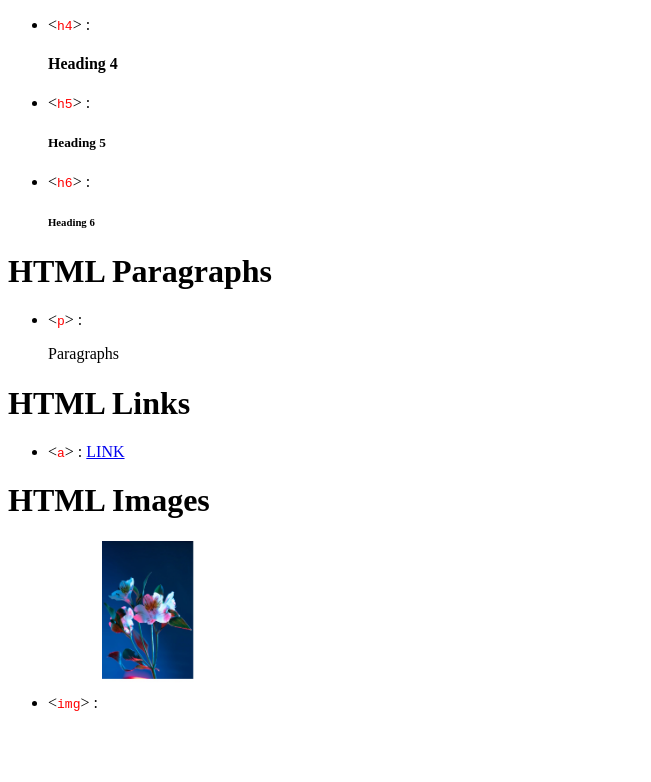
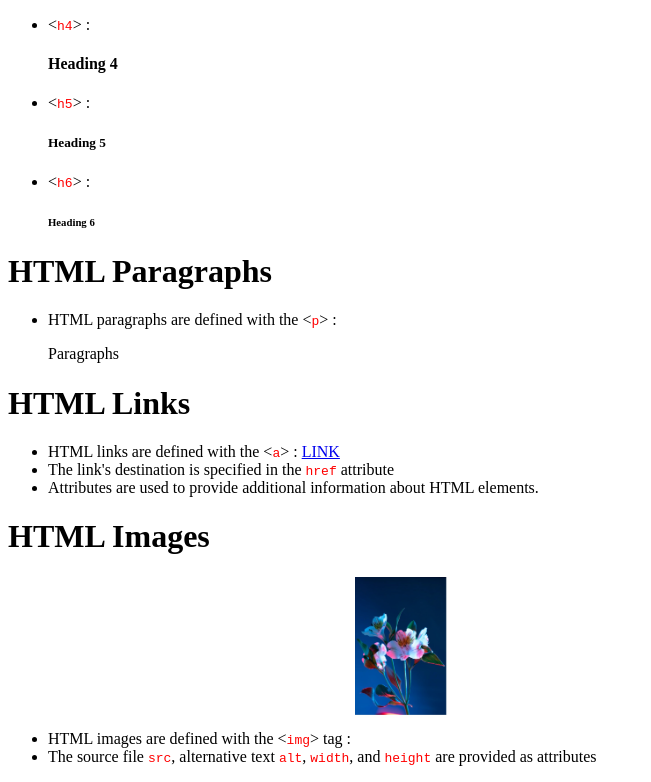
Before and after one commit to bosgadang/bosgadang.github.io, a plain HTML site: page index.html in a window 1280 px wide. Shown: the part 558-1340 px from the top of the page, without its empty margins (0-651 px from the left). Before the commit the page ends 1286 px from the top, so only its background shows below. Drawn offline with Linux system fonts and the light colour scheme.

Commit message:
HTML Basic

```diff
--- a/index.html
+++ b/index.html
@@ -69,21 +69,33 @@
     <h1>HTML Paragraphs</h1>
     <ul>
         <li>
-            <<code class="bgd-codespan">p</code>> : <p>Paragraphs</p>
+            HTML paragraphs are defined with the <<code class="bgd-codespan">p</code>> : <p>Paragraphs</p>
         </li>
     </ul>
 
     <h1>HTML Links</h1>
     <ul>
         <li>
-            <<code class="bgd-codespan">a</code>> : <a href="#">LINK</a>
+            HTML links are defined with the <<code class="bgd-codespan">a</code>> : <a href="#">LINK</a>
+        </li>
+        <li>
+            The link's destination is specified in the <code class="bgd-codespan">href</code> attribute
+        </li>
+        <li>
+            Attributes are used to provide additional information about HTML elements.
         </li>
     </ul>
 
     <h1>HTML Images</h1>
     <ul>
         <li>
-            <<code class="bgd-codespan">img</code>> : <img src="image_1.jpg" alt="Image 1" width="418">
+            HTML images are defined with the <<code class="bgd-codespan">img</code>> tag : <img src="image_1.jpg"
+                    alt="Image 1" width="418">
+        </li>
+        <li>
+            The source file <code class="bgd-codespan">src</code>, alternative text <code
+                class="bgd-codespan">alt</code>, <code class="bgd-codespan">width</code>, and <code
+                class="bgd-codespan">height</code> are provided as attributes
         </li>
     </ul>
 </body>
```
